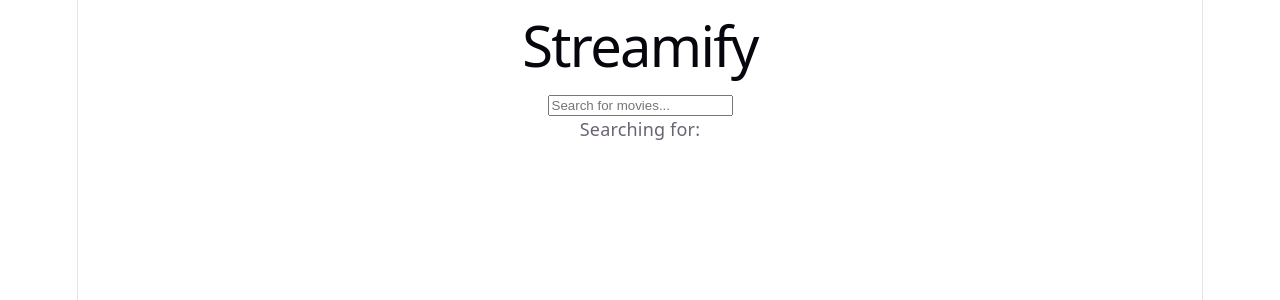
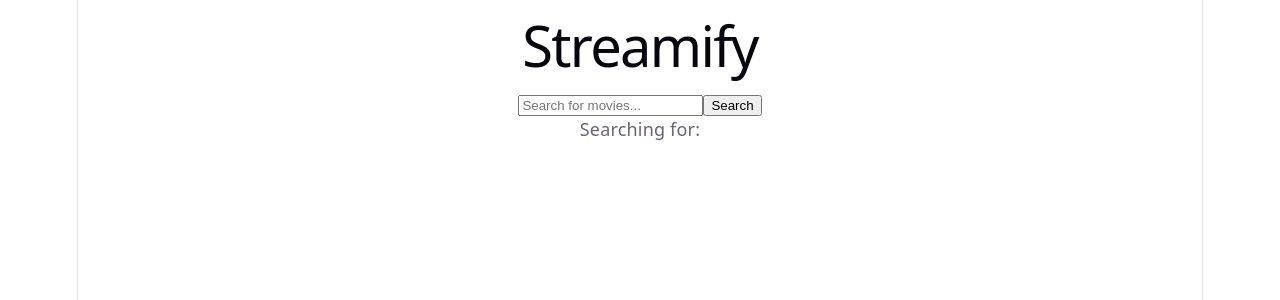
Before and after one commit to SiddhiShirdhankar/streamify-movie-app, a React (Vite) app: page / in a window 1280 px wide. Shown: the top 300 px of the page. Built offline with nearby package versions, Linux system fonts and the light colour scheme.

Commit message:
feat: integrate OMDB API for movie search

```diff
--- a/src/App.jsx
+++ b/src/App.jsx
@@ -1,4 +1,6 @@
 import { useState } from "react";
+const API_URL = "http://www.omdbapi.com/?i=tt3896198&apikey=2d91e9ce";
+
 
 
 
@@ -6,15 +8,33 @@ import { useState } from "react";
 function App() {
 
   const [searchTerm, setSearchTerm] = useState("");
+  const [movies, setMovies] = useState([]);
+
+  const searchMovies = async (title) => {
+    const response = await fetch(`${API_URL}&s=${title}`);
+    const data = await response.json();
+
+    setMovies(data.Search || []);
+  };
   return (
     <div className="app">
       <h1>Streamify</h1>
 
       <div className="search">
         <input placeholder="Search for movies..."
-        value={searchTerm}
-        onChange={(e)=>setSearchTerm(e.target.value)}
+          value={searchTerm}
+          onChange={(e) => setSearchTerm(e.target.value)}
         />
+
+        <button onClick={() => searchMovies(searchTerm)}>
+          Search
+        </button>
+      </div>
+
+      <div>
+        {movies.map((movie) => (
+          <p key={movie.imdbID}>{movie.Title}</p>
+        ))}
       </div>
       <p>Searching for: {searchTerm}</p>
     </div>
```
